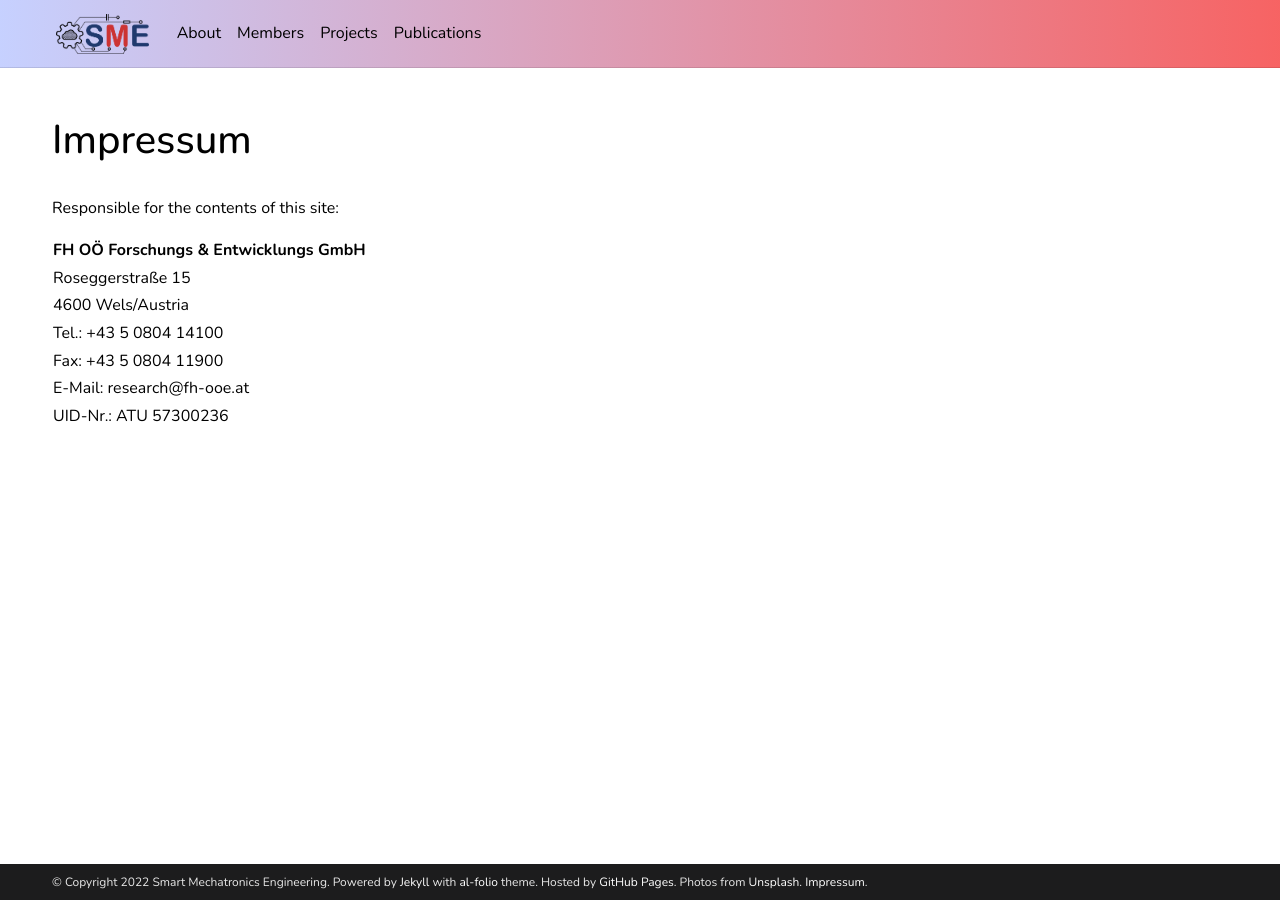
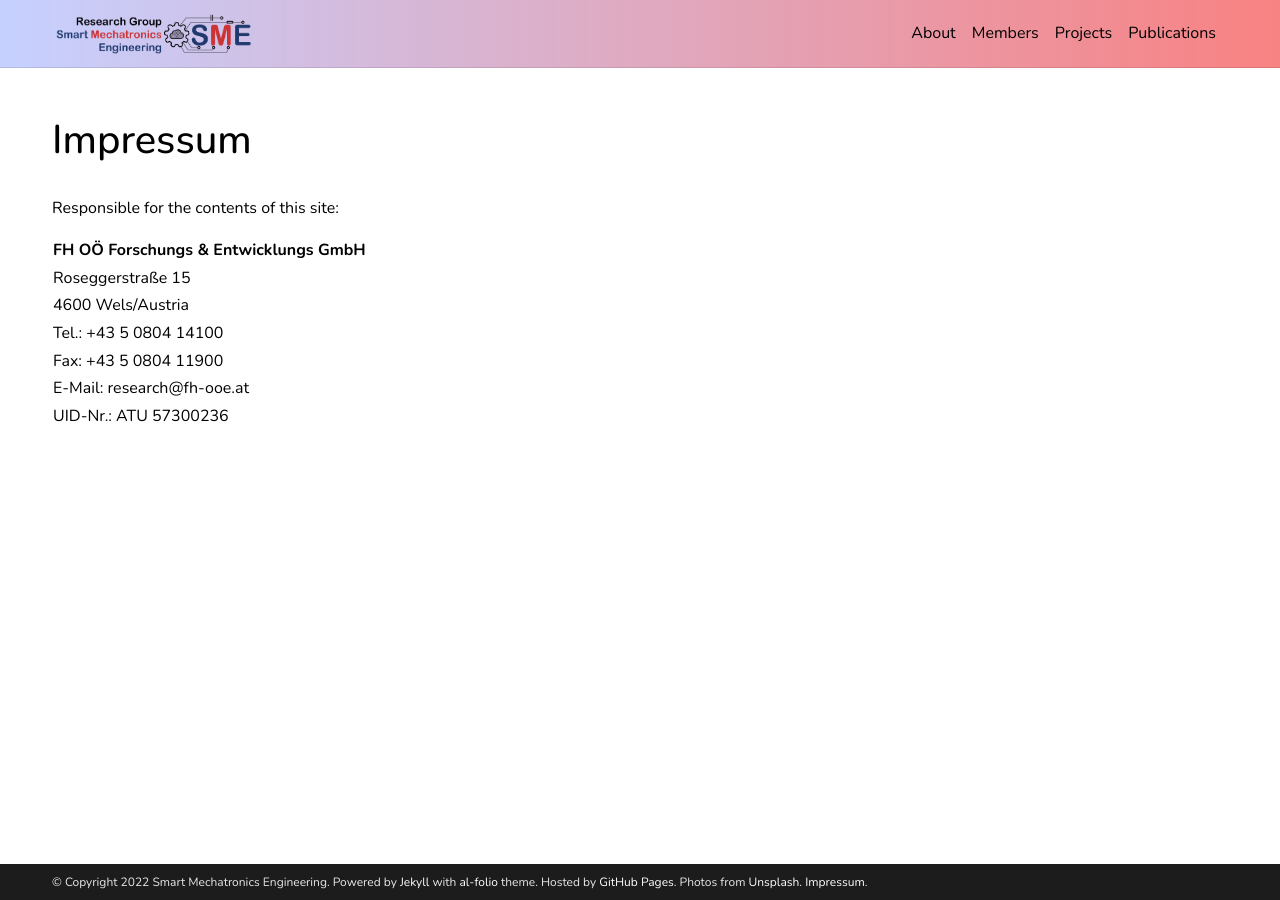
Before and after one commit to rgsme/rgsme.github.io, a Jekyll site: the page built from _pages/impressum.md, in a window 1280 px wide. Built offline with Jekyll 4.4.1, drawn with Linux system fonts in a browser that asks for light colours; full-size pictures stand in for the smaller copies a plugin makes; comment, search, counter and statistics services are not loaded; a style sheet for code colours, icons or effects is not loaded.

Commit message:
adapt distribution of navbar items and design

```diff
--- a/_includes/header.html
+++ b/_includes/header.html
@@ -3,7 +3,7 @@
   <nav id="navbar" class="navbar navbar-light navbar-expand-sm mask-custom {% if site.navbar_fixed %}fixed-top{% else %}sticky-top{% endif %}">
     <div class="container px-md-3">
       <a class="navbar-brand mt-2 mt-lg-0" href="{{ '/' | relative_url }}">
-        {% include image.html path='/assets/img/sme-logo-notext.png' alt="SME Logo" height="40" loading="lazy" %}
+        {% include image.html path='/assets/img/sme-logo-navbar.png' alt="SME Logo" height="40" loading="lazy" %}
         <!-- <img src="{{ '/assets/img/sme-logo-notext.png' | relative_url }}" height="40" alt="SME Logo" loading="lazy" /> -->
       </a>
       <!-- Navbar Toggle -->
@@ -13,7 +13,7 @@
       </button>
 
       <div class="collapse navbar-collapse text-right" id="navbarSupportedContent">
-        <ul class="navbar-nav ml-auto flex-nowrap">
+        <ul class="navbar-nav ms-auto flex-nowrap">
           {%- for page in site.pages -%}
           {% if page.permalink == '/' %}
           {% assign about_title = page.title %}
--- a/_sass/_base.scss
+++ b/_sass/_base.scss
@@ -173,7 +173,7 @@ blockquote {
   box-shadow: none;
   border-bottom: 1px solid var(--global-divider-color);
   backdrop-filter: blur(5px);
-  background: linear-gradient(to right, rgba(179,193,255,0.75), rgba(244,47,47,0.75))
+  background: linear-gradient(to right, rgba(179,193,255,0.75), rgba(244,47,47,0.6))
 }
 
 .navbar .dropdown-menu {
```
Also changed, not shown: assets/img/sme-logo-navbar.png (added).
